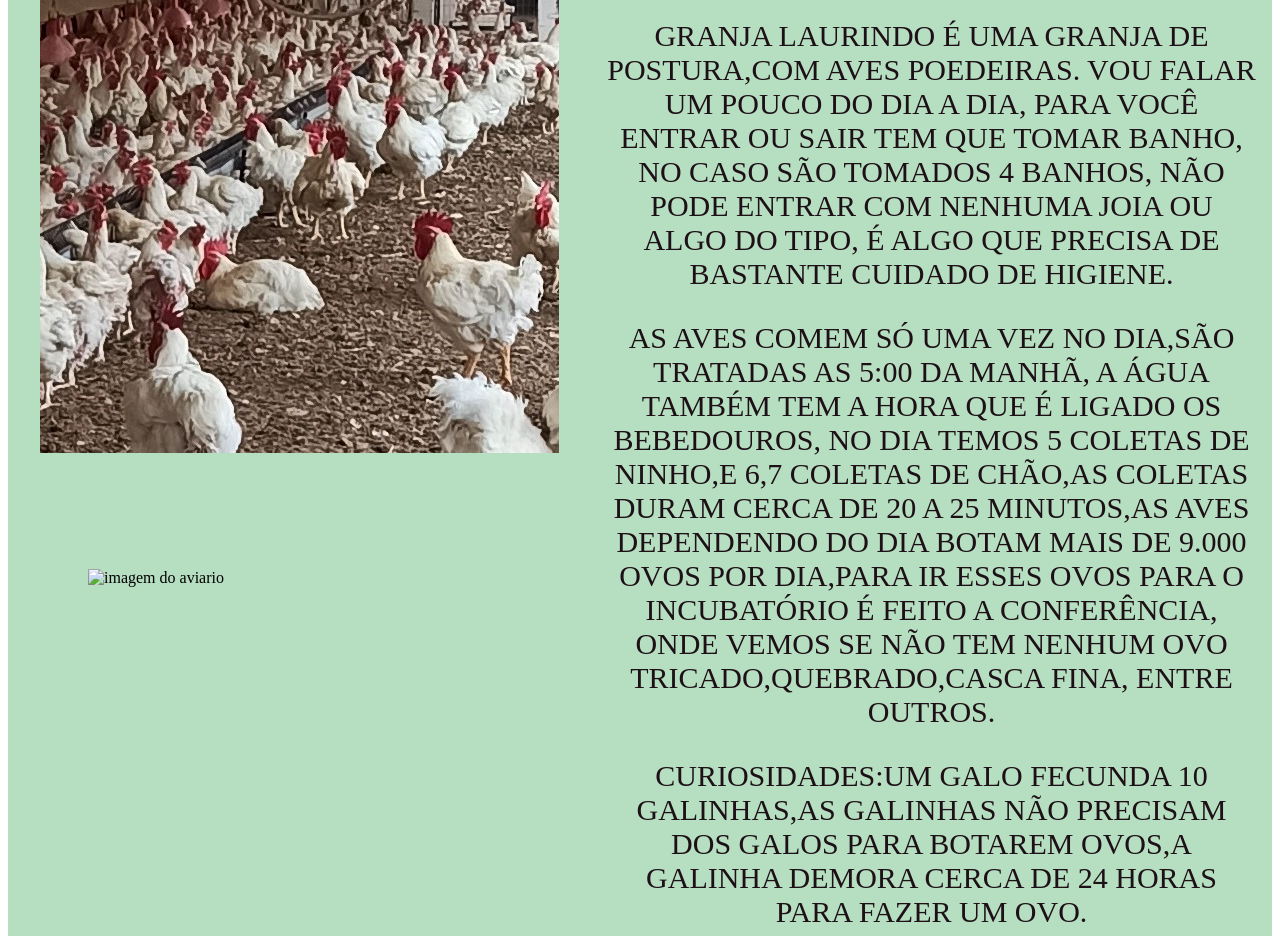
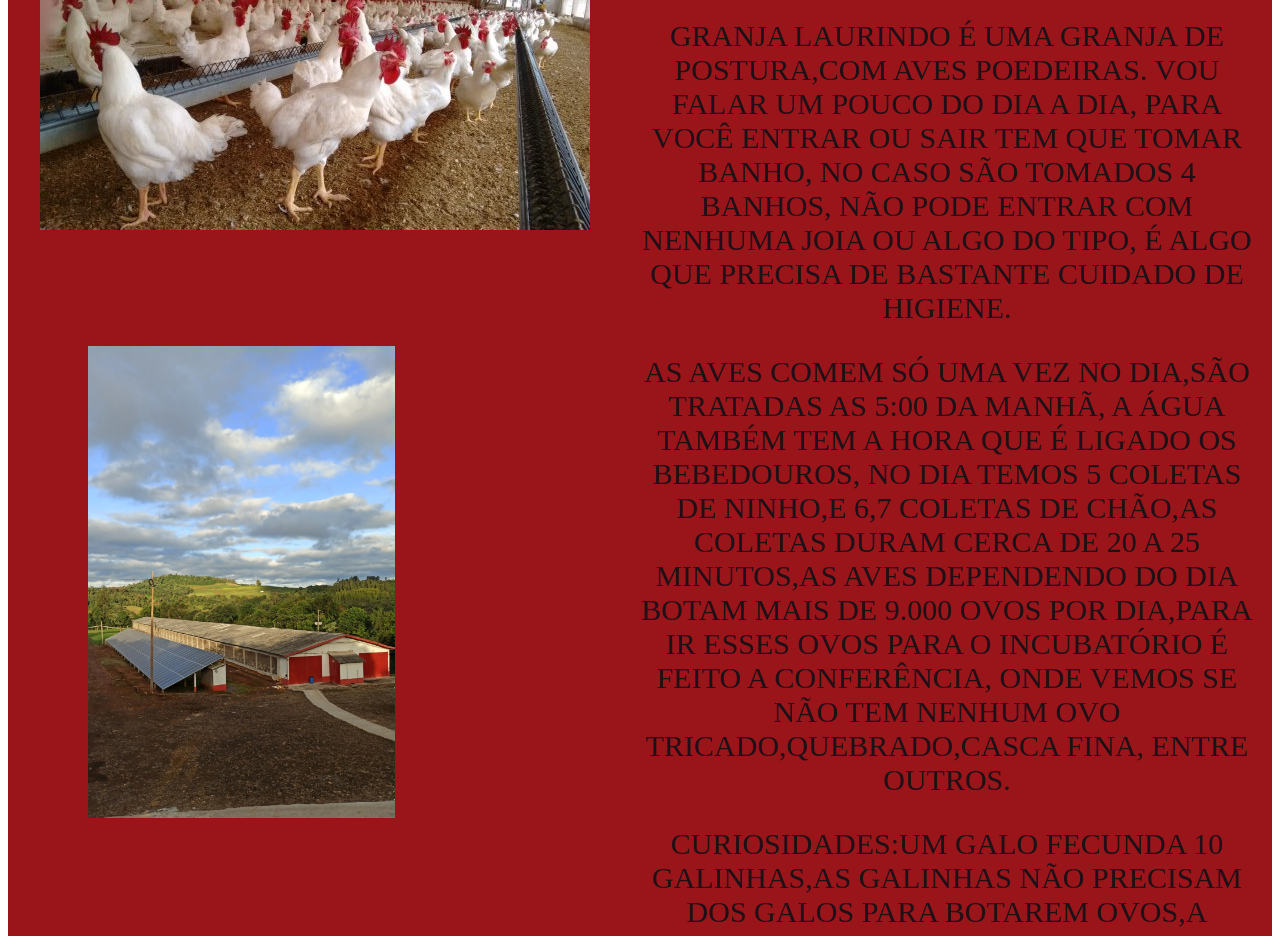
Before and after one commit to kauanelaurindo/av-prog-kauane, a plain HTML site: page index.html in a window 1280 px wide. Shown: the part 326-1262 px from the top of the page. Drawn offline with Linux system fonts and the light colour scheme.

Commit message:
Add files via upload
atualizei

```diff
--- a/index.html
+++ b/index.html
@@ -23,8 +23,8 @@
     <section class="tema">
 
         <div class="imagem">
-            <img class="imagem__1" src="aves.jpg" alt="imagem galinhas e galos">
-            <img class="imagem__2" src="aviario.02.jpg" alt="imagem do aviario">
+            <img class="imagem__1" src="aves1.jpg" alt="imagem galinhas e galos">
+            <img class="imagem__2" src="aviario.jpg" alt="imagem do aviario">
         </div>
 
         <div class="texto">
--- a/style.css
+++ b/style.css
@@ -1,8 +1,8 @@
 
 :root{
-    --cor-de-fundo:#b6dec1 ;
+    --cor-de-fundo: #9a151a;
     --branco-principal:#1d1016 ;
-    --fundo-degrade: #b6dec1 ;
+    --fundo-degrade: #9a151a ;
 }
 
 header{
@@ -25,7 +25,7 @@ header{
 }
 
 .tema{
-    background:#b6dec1 ;
+    background: #9a151a;
     display: inline-flex;
 }
 
```
Also changed, not shown: aves1.jpg (added).
